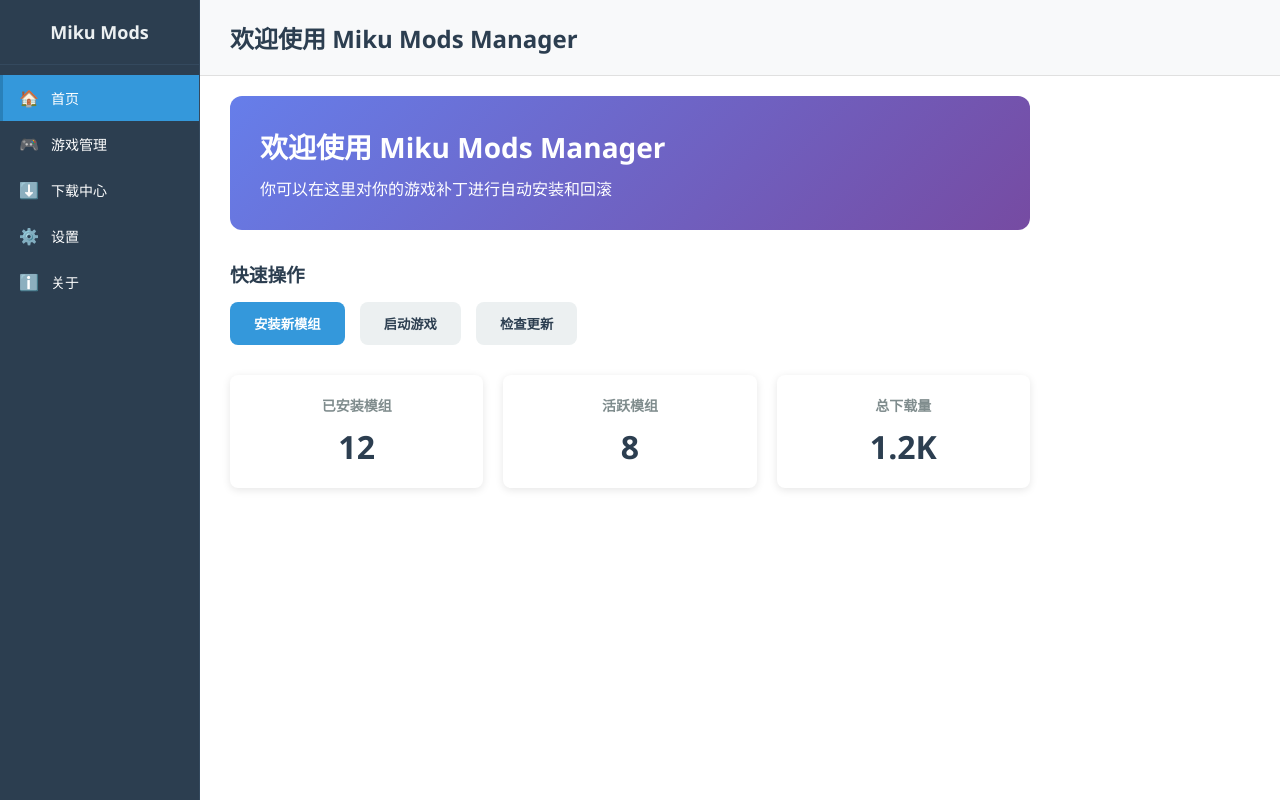
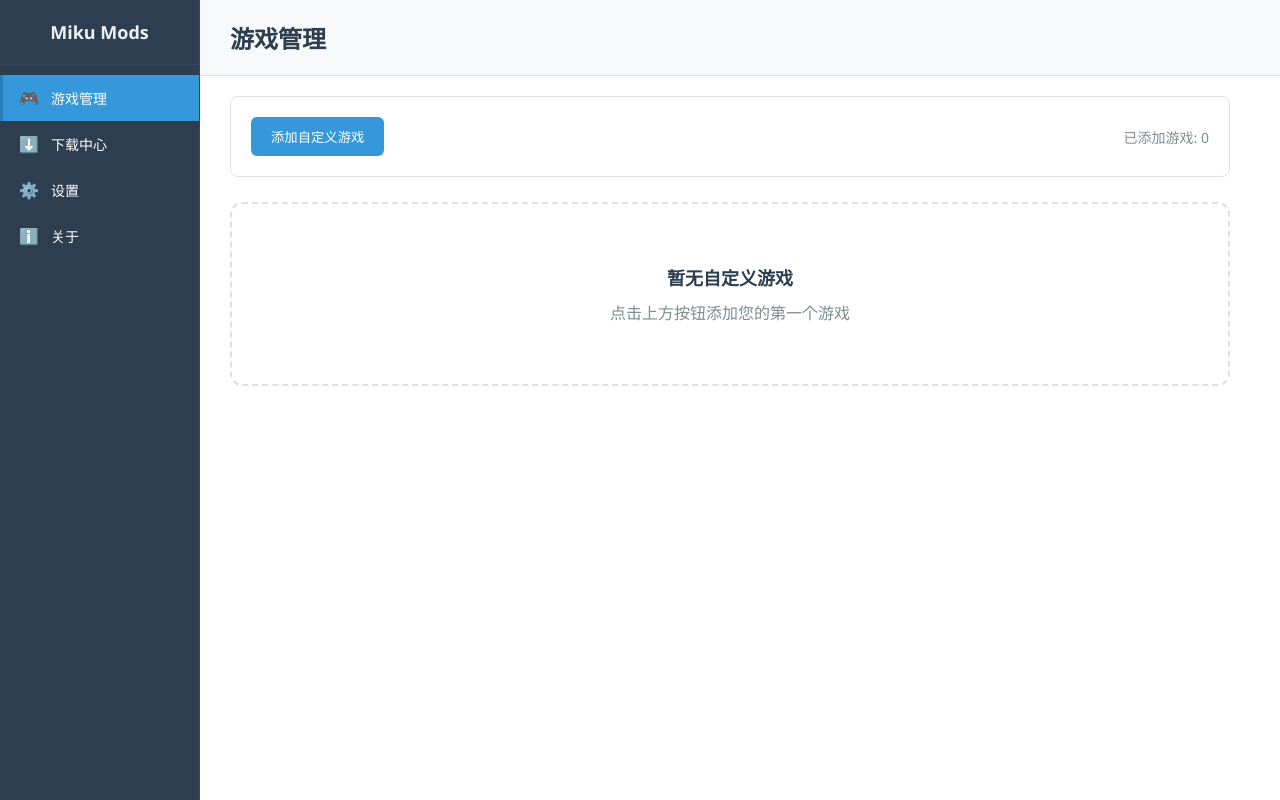
Before and after one commit to shshouse/MikuModManager, a Vue app: page / in a window 1280 px wide. Built offline with nearby package versions, Linux system fonts and the light colour scheme.

Commit message:
feat(mods): 重构游戏管理模块并移除首页功能
- 重构 ModsPanel 组件，增强游戏添加表单验证和用户体验
- 移除首页相关组件和路由配置
- 调整默认激活标签为游戏管理
- 更新 Tauri 对话框权限配置
- 添加游戏列表本地存储功能

```diff
--- a/src/App.vue
+++ b/src/App.vue
@@ -3,7 +3,7 @@ import { ref } from 'vue'
 import Sidebar from './components/Sidebar.vue'
 import ContentPanel from './components/ContentPanel.vue'
 
-const activeTab = ref('home')
+const activeTab = ref('mods')
 
 function handleTabChange(tab: string) {
   activeTab.value = tab
--- a/src/components/ContentPanel.vue
+++ b/src/components/ContentPanel.vue
@@ -1,5 +1,4 @@
 <script setup lang="ts">
-import HomePanel from './panels/HomePanel.vue'
 import ModsPanel from './panels/ModsPanel.vue'
 import DownloadPanel from './panels/DownloadPanel.vue'
 import SettingsPanel from './panels/SettingsPanel.vue'
@@ -11,7 +10,6 @@ const props = defineProps<{
 
 function getTitle(): string {
   const titles: Record<string, string> = {
-    home: '欢迎使用 Miku Mods Manager',
     mods: '游戏管理',
     download: '下载中心',
     settings: '应用设置',
@@ -28,8 +26,7 @@ function getTitle(): string {
     </div>
 
     <div class="content-body">
-      <HomePanel v-if="activeTab === 'home'" />
-      <ModsPanel v-else-if="activeTab === 'mods'" />
+      <ModsPanel v-if="activeTab === 'mods'" />
       <DownloadPanel v-else-if="activeTab === 'download'" />
       <SettingsPanel v-else-if="activeTab === 'settings'" />
       <AboutPanel v-else-if="activeTab === 'about'" />
--- a/src/components/Sidebar.vue
+++ b/src/components/Sidebar.vue
@@ -14,7 +14,6 @@ const emit = defineEmits<{
 }>()
 
 const menuItems: MenuItem[] = [
-  { id: 'home', label: '首页', icon: '🏠' },
   { id: 'mods', label: '游戏管理', icon: '🎮' },
   { id: 'download', label: '下载中心', icon: '⬇️' },
   { id: 'settings', label: '设置', icon: '⚙️' },
--- a/src/components/panels/HomePanel.vue
+++ /dev/null
@@ -1,126 +0,0 @@
-<script setup lang="ts">
-import { ref } from 'vue'
-
-const stats = ref({
-  installedMods: 12,
-  activeMods: 8,
-  totalDownloads: '1.2K'
-})
-</script>
-
-<template>
-  <div class="home-panel">
-    <div class="welcome-card">
-      <h2>欢迎使用 Miku Mods Manager</h2>
-      <p>你可以在这里对你的游戏补丁进行自动安装和回滚</p>
-    </div>
-
-    <div class="quick-actions">
-      <h3>快速操作</h3>
-      <div class="action-buttons">
-        <button class="action-btn primary">安装新模组</button>
-        <button class="action-btn secondary">启动游戏</button>
-        <button class="action-btn secondary">检查更新</button>
-      </div>
-    </div>
-
-    <div class="stats-grid">
-      <div class="stat-card">
-        <h4>已安装模组</h4>
-        <span class="stat-number">{{ stats.installedMods }}</span>
-      </div>
-      <div class="stat-card">
-        <h4>活跃模组</h4>
-        <span class="stat-number">{{ stats.activeMods }}</span>
-      </div>
-      <div class="stat-card">
-        <h4>总下载量</h4>
-        <span class="stat-number">{{ stats.totalDownloads }}</span>
-      </div>
-    </div>
-  </div>
-</template>
-
-<style scoped>
-.home-panel {
-  max-width: 800px;
-}
-
-.welcome-card {
-  background: linear-gradient(135deg, #667eea 0%, #764ba2 100%);
-  color: white;
-  padding: 30px;
-  border-radius: 12px;
-  margin-bottom: 30px;
-}
-
-.welcome-card h2 {
-  margin-bottom: 10px;
-  font-size: 28px;
-}
-
-.quick-actions {
-  margin-bottom: 30px;
-}
-
-.quick-actions h3 {
-  margin-bottom: 15px;
-  color: #2c3e50;
-}
-
-.action-buttons {
-  display: flex;
-  gap: 15px;
-  flex-wrap: wrap;
-}
-
-.action-btn {
-  padding: 12px 24px;
-  border: none;
-  border-radius: 8px;
-  font-weight: 600;
-  cursor: pointer;
-  transition: all 0.2s ease;
-}
-
-.action-btn.primary {
-  background-color: #3498db;
-  color: white;
-}
-
-.action-btn.secondary {
-  background-color: #ecf0f1;
-  color: #2c3e50;
-}
-
-.action-btn:hover {
-  transform: translateY(-2px);
-  box-shadow: 0 4px 12px rgba(0,0,0,0.15);
-}
-
-.stats-grid {
-  display: grid;
-  grid-template-columns: repeat(auto-fit, minmax(200px, 1fr));
-  gap: 20px;
-}
-
-.stat-card {
-  background: white;
-  padding: 20px;
-  border-radius: 8px;
-  box-shadow: 0 2px 8px rgba(0,0,0,0.1);
-  text-align: center;
-}
-
-.stat-card h4 {
-  color: #7f8c8d;
-  margin-bottom: 10px;
-  font-size: 14px;
-}
-
-.stat-number {
-  font-size: 32px;
-  font-weight: bold;
-  color: #2c3e50;
-}
-</style>
--- a/src/components/panels/ModsPanel.vue
+++ b/src/components/panels/ModsPanel.vue
@@ -1,11 +1,14 @@
 <script setup lang="ts">
-import { ref } from 'vue'
-import { invoke } from '@tauri-apps/api/core'
+import { ref, computed } from 'vue'
+import { open } from '@tauri-apps/plugin-dialog'
 
 interface CustomGame {
   id: string
   name: string
   directory: string
+  icon?: string
+  lastPlayed?: Date
+  playTime?: number
 }
 
 const games = ref<CustomGame[]>([])
@@ -14,45 +17,101 @@ const newGame = ref({
   name: '',
   directory: ''
 })
+const errors = ref({
+  name: '',
+  directory: ''
+})
+const isLoading = ref(false)
+
+const isFormValid = computed(() => {
+  return newGame.value.name.trim() &&
+         newGame.value.directory.trim() &&
+         !errors.value.name &&
+         !errors.value.directory
+})
 
 function showAddGameDialog() {
   showAddDialog.value = true
   newGame.value = { name: '', directory: '' }
+  errors.value = { name: '', directory: '' }
+}
+
+function validateName() {
+  const name = newGame.value.name.trim()
+  if (!name) {
+    errors.value.name = '游戏名称不能为空'
+  } else if (name.length < 2) {
+    errors.value.name = '游戏名称至少需要2个字符'
+  } else if (games.value.some(g => g.name.toLowerCase() === name.toLowerCase())) {
+    errors.value.name = '游戏名称已存在'
+  } else {
+    errors.value.name = ''
+  }
+}
+
+function validateDirectory() {
+  const directory = newGame.value.directory.trim()
+  if (!directory) {
+    errors.value.directory = '请选择游戏目录'
+  } else {
+    errors.value.directory = ''
+  }
 }
 
 async function selectDirectory() {
   try {
-    // Import the dialog API dynamically
-    const { open } = await import('@tauri-apps/plugin-dialog')
-
     const selected = await open({
+      multiple: false,
       directory: true,
-      multiple: false,
-      title: '选择游戏目录'
+      title: '选择游戏安装目录'
     })
 
-    if (selected && typeof selected === 'string') {
-      newGame.value.directory = selected
+    if (selected) {
+      newGame.value.directory = selected as string
+      validateDirectory()
+
+      // Auto-detect game name from directory if name is empty
+      if (!newGame.value.name.trim()) {
+        const dirName = (selected as string).split(/[/\\]/).pop() || ''
+        newGame.value.name = dirName
+        validateName()
+      }
+
     }
   } catch (error) {
-    console.error('Error selecting directory:', error)
-    // Fallback: allow manual input
-    const manualPath = prompt('请输入游戏目录路径:')
-    if (manualPath) {
-      newGame.value.directory = manualPath
-    }
+    console.error('Failed to open directory dialog:', error)
+    errors.value.directory = '无法打开目录选择器'
   }
 }
 
-function addGame() {
-  if (newGame.value.name && newGame.value.directory) {
+async function addGame() {
+  validateName()
+  validateDirectory()
+
+  if (!isFormValid.value) {
+    return
+  }
+
+  isLoading.value = true
+
+  try {
     const game: CustomGame = {
       id: Date.now().toString(),
-      name: newGame.value.name,
-      directory: newGame.value.directory
+      name: newGame.value.name.trim(),
+      directory: newGame.value.directory.trim(),
+      lastPlayed: undefined,
+      playTime: 0
     }
+
     games.value.push(game)
     showAddDialog.value = false
+
+    // Save to local storage or backend
+    saveGames()
+  } catch (error) {
+    console.error('Failed to add game:', error)
+  } finally {
+    isLoading.value = false
   }
 }
 
@@ -64,47 +123,122 @@ function removeGame(gameId: string) {
   const index = games.value.findIndex(g => g.id === gameId)
   if (index > -1) {
     games.value.splice(index, 1)
+    saveGames()
   }
 }
+
+
+function saveGames() {
+  // Save to localStorage for persistence
+  localStorage.setItem('customGames', JSON.stringify(games.value))
+}
+
+function loadGames() {
+  try {
+    const saved = localStorage.getItem('customGames')
+    if (saved) {
+      games.value = JSON.parse(saved)
+    }
+  } catch (error) {
+    console.error('Failed to load games:', error)
+  }
+}
+
+function formatDate(date: Date): string {
+  const now = new Date()
+  const diff = now.getTime() - new Date(date).getTime()
+  const days = Math.floor(diff / (1000 * 60 * 60 * 24))
+
+  if (days === 0) return '今天'
+  if (days === 1) return '昨天'
+  if (days < 7) return `${days}天前`
+
+  return new Date(date).toLocaleDateString('zh-CN')
+}
+
+function formatPlayTime(minutes: number): string {
+  if (minutes < 60) return `${minutes}分钟`
+
+  const hours = Math.floor(minutes / 60)
+  const remainingMinutes = minutes % 60
+
+  if (hours < 24) {
+    return remainingMinutes > 0 ? `${hours}小时${remainingMinutes}分钟` : `${hours}小时`
+  }
+
+  const days = Math.floor(hours / 24)
+  const remainingHours = hours % 24
+
+  return remainingHours > 0 ? `${days}天${remainingHours}小时` : `${days}天`
+}
+
+// Load games on component mount
+loadGames()
 </script>
 
 <template>
   <div class="mods-panel">
     <div class="panel-header">
-      <button class="btn-primary" @click="showAddGameDialog">添加自定义游戏</button>
+      <button class="btn-primary" @click="showAddGameDialog">
+        添加自定义游戏
+      </button>
+      <div class="stats">
+        <span class="stat-item">已添加游戏: {{ games.length }}</span>
+      </div>
     </div>
 
     <!-- Add Game Dialog -->
-    <div v-if="showAddDialog" class="dialog-overlay">
+    <div v-if="showAddDialog" class="dialog-overlay" @click.self="cancelAdd">
       <div class="dialog">
+        <div class="dialog-header">
           <h3>添加自定义游戏</h3>
+          <button class="close-btn" @click="cancelAdd">✕</button>
+        </div>
 
+        <div class="dialog-body">
           <div class="form-group">
-          <label>游戏名称:</label>
+            <label>游戏名称 <span class="required">*</span></label>
             <input
               v-model="newGame.name"
               type="text"
               placeholder="输入游戏名称..."
               class="form-input"
+              :class="{ error: errors.name }"
+              @blur="validateName"
+              @input="validateName"
             >
+            <div v-if="errors.name" class="error-message">{{ errors.name }}</div>
           </div>
 
           <div class="form-group">
-          <label>游戏目录:</label>
+            <label>游戏目录 <span class="required">*</span></label>
             <div class="directory-input">
               <input
                 v-model="newGame.directory"
                 type="text"
-              placeholder="选择游戏目录..."
+                placeholder="选择游戏安装目录..."
                 readonly
                 class="form-input"
+                :class="{ error: errors.directory }"
               >
-            <button @click="selectDirectory" class="btn-browse">浏览</button>
+              <button @click="selectDirectory" class="btn-browse">
+                📁 浏览
+              </button>
             </div>
+            <div v-if="errors.directory" class="error-message">{{ errors.directory }}</div>
+          </div>
+
         </div>
 
         <div class="dialog-actions">
-          <button @click="addGame" class="btn-primary">添加</button>
+          <button
+            @click="addGame"
+            class="btn-primary"
+            :disabled="!isFormValid || isLoading"
+          >
+            <span v-if="isLoading">添加中...</span>
+            <span v-else>✓ 添加游戏</span>
+          </button>
           <button @click="cancelAdd" class="btn-secondary">取消</button>
         </div>
       </div>
@@ -113,17 +247,37 @@ function removeGame(gameId: string) {
     <!-- Games List -->
     <div class="games-list">
       <div v-if="games.length === 0" class="empty-state">
-        <p>暂无自定义游戏，点击上方按钮添加游戏</p>
+        <h3>暂无自定义游戏</h3>
+        <p>点击上方按钮添加您的第一个游戏</p>
       </div>
 
       <div v-for="game in games" :key="game.id" class="game-item">
+        <div class="game-icon">
+          <span v-if="!game.icon">🎮</span>
+          <img v-else :src="game.icon" :alt="game.name">
+        </div>
+
         <div class="game-info">
           <h3>{{ game.name }}</h3>
-          <p class="game-directory">{{ game.directory }}</p>
+          <p class="game-directory">📁 {{ game.directory }}</p>
+          <div class="game-meta">
+            <span v-if="game.lastPlayed" class="last-played">
+              上次游玩: {{ formatDate(game.lastPlayed) }}
+            </span>
+            <span v-if="game.playTime" class="play-time">
+              游玩时间: {{ formatPlayTime(game.playTime) }}
+            </span>
+          </div>
         </div>
 
         <div class="game-actions">
-          <button class="btn-danger" @click="removeGame(game.id)">删除</button>
+          <button
+            class="btn-danger"
+            @click="removeGame(game.id)"
+            title="删除游戏"
+          >
+            🗑️ 删除
+          </button>
         </div>
       </div>
     </div>
@@ -132,27 +286,56 @@ function removeGame(gameId: string) {
 
 <style scoped>
 .mods-panel {
-  max-width: 800px;
+  max-width: 1000px;
 }
 
 .panel-header {
   display: flex;
-  gap: 15px;
-  margin-bottom: 20px;
+  justify-content: space-between;
+  align-items: center;
+  margin-bottom: 25px;
+  padding: 20px;
+  background: white;
+  border-radius: 8px;
+  border: 1px solid #e0e0e0;
 }
 
-.btn-primary, .btn-secondary, .btn-danger {
+.btn-icon {
+  margin-right: 8px;
+}
+
+.stats {
+  display: flex;
+  gap: 20px;
+}
+
+.stat-item {
+  color: #7f8c8d;
+  font-size: 14px;
+  font-weight: 500;
+}
+
+.btn-primary, .btn-secondary, .btn-danger, .btn-launch {
   padding: 10px 20px;
   border: none;
   border-radius: 6px;
   font-weight: 500;
   cursor: pointer;
   transition: all 0.2s ease;
+  display: inline-flex;
+  align-items: center;
+  gap: 6px;
 }
 
 .btn-primary {
   background-color: #3498db;
   color: white;
+}
+
+.btn-primary:disabled {
+  background-color: #bdc3c7;
+  cursor: not-allowed;
+  transform: none;
 }
 
 .btn-secondary {
@@ -167,6 +350,13 @@ function removeGame(gameId: string) {
   font-size: 12px;
 }
 
+.btn-launch {
+  background-color: #27ae60;
+  color: white;
+  padding: 8px 16px;
+  font-size: 12px;
+}
+
 .btn-browse {
   padding: 8px 15px;
   background-color: #95a5a6;
@@ -175,9 +365,10 @@ function removeGame(gameId: string) {
   border-radius: 4px;
   cursor: pointer;
   font-weight: 500;
+  white-space: nowrap;
 }
 
-.btn-primary:hover, .btn-secondary:hover, .btn-danger:hover, .btn-browse:hover {
+.btn-primary:not(:disabled):hover, .btn-secondary:hover, .btn-danger:hover, .btn-launch:hover, .btn-browse:hover {
   transform: translateY(-1px);
   box-shadow: 0 2px 8px rgba(0,0,0,0.2);
 }
@@ -188,43 +379,96 @@ function removeGame(gameId: string) {
   left: 0;
   right: 0;
   bottom: 0;
-  background-color: rgba(0, 0, 0, 0.5);
+  background-color: rgba(0, 0, 0, 0.6);
   display: flex;
   align-items: center;
   justify-content: center;
   z-index: 1000;
+  backdrop-filter: blur(2px);
 }
 
 .dialog {
   background: white;
-  border-radius: 8px;
-  padding: 30px;
-  width: 400px;
+  border-radius: 12px;
+  width: 500px;
   max-width: 90vw;
+  max-height: 90vh;
+  overflow: hidden;
+  box-shadow: 0 10px 30px rgba(0,0,0,0.3);
 }
 
-.dialog h3 {
-  margin: 0 0 20px 0;
+.dialog-header {
+  display: flex;
+  justify-content: space-between;
+  align-items: center;
+  padding: 20px 25px;
+  border-bottom: 1px solid #e0e0e0;
+  background: #f8f9fa;
+}
+
+.dialog-header h3 {
+  margin: 0;
+  color: #2c3e50;
+  font-size: 18px;
+}
+
+.close-btn {
+  background: none;
+  border: none;
+  font-size: 18px;
+  cursor: pointer;
+  color: #7f8c8d;
+  padding: 5px;
+  border-radius: 4px;
+  transition: all 0.2s ease;
+}
+
+.close-btn:hover {
+  background: #e0e0e0;
   color: #2c3e50;
 }
 
+.dialog-body {
+  padding: 25px;
+}
+
 .form-group {
-  margin-bottom: 15px;
+  margin-bottom: 20px;
 }
 
 .form-group label {
   display: block;
-  margin-bottom: 5px;
+  margin-bottom: 8px;
   color: #34495e;
-  font-weight: 500;
+  font-weight: 600;
+  font-size: 14px;
+}
+
+.required {
+  color: #e74c3c;
+}
+
+.optional {
+  color: #7f8c8d;
+  font-weight: normal;
 }
 
 .form-input {
   width: 100%;
-  padding: 10px;
-  border: 1px solid #ddd;
-  border-radius: 4px;
+  padding: 12px;
+  border: 2px solid #e0e0e0;
+  border-radius: 6px;
   font-size: 14px;
+  transition: border-color 0.2s ease;
+}
+
+.form-input:focus {
+  outline: none;
+  border-color: #3498db;
+}
+
+.form-input.error {
+  border-color: #e74c3c;
 }
 
 .directory-input {
@@ -236,11 +480,27 @@ function removeGame(gameId: string) {
   flex: 1;
 }
 
+.error-message {
+  color: #e74c3c;
+  font-size: 12px;
+  margin-top: 5px;
+  font-weight: 500;
+}
+
+.help-text {
+  color: #7f8c8d;
+  font-size: 12px;
+  margin-top: 5px;
+  line-height: 1.4;
+}
+
 .dialog-actions {
   display: flex;
-  gap: 10px;
+  gap: 12px;
   justify-content: flex-end;
-  margin-top: 20px;
+  padding: 20px 25px;
+  border-top: 1px solid #e0e0e0;
+  background: #f8f9fa;
 }
 
 .games-list {
@@ -251,38 +511,95 @@ function removeGame(gameId: string) {
 
 .empty-state {
   text-align: center;
-  padding: 40px 20px;
+  padding: 60px 20px;
+  background: white;
+  border-radius: 12px;
+  border: 2px dashed #e0e0e0;
+}
+
+.empty-icon {
+  font-size: 48px;
+  margin-bottom: 15px;
+}
+
+.empty-state h3 {
+  color: #2c3e50;
+  margin: 0 0 10px 0;
+  font-size: 18px;
+}
+
+.empty-state p {
   color: #7f8c8d;
-  background: white;
-  border-radius: 8px;
-  border: 1px solid #e0e0e0;
+  margin: 0;
 }
 
 .game-item {
   background: white;
   border: 1px solid #e0e0e0;
-  border-radius: 8px;
+  border-radius: 12px;
   padding: 20px;
   display: flex;
-  justify-content: space-between;
   align-items: center;
+  gap: 20px;
+  transition: all 0.2s ease;
+}
+
+.game-item:hover {
+  border-color: #3498db;
+  box-shadow: 0 2px 8px rgba(52, 152, 219, 0.1);
+}
+
+.game-icon {
+  width: 48px;
+  height: 48px;
+  display: flex;
+  align-items: center;
+  justify-content: center;
+  background: #f8f9fa;
+  border-radius: 8px;
+  font-size: 24px;
+}
+
+.game-icon img {
+  width: 100%;
+  height: 100%;
+  object-fit: cover;
+  border-radius: 8px;
+}
+
+.game-info {
+  flex: 1;
 }
 
 .game-info h3 {
-  margin: 0 0 5px 0;
+  margin: 0 0 8px 0;
   color: #2c3e50;
+  font-size: 16px;
 }
 
 .game-directory {
   color: #7f8c8d;
   font-size: 12px;
-  margin: 0;
-  font-family: monospace;
+  margin: 4px 0;
+  font-family: 'Consolas', 'Monaco', monospace;
+  word-break: break-all;
+}
+
+.game-meta {
+  display: flex;
+  gap: 15px;
+  margin-top: 8px;
+}
+
+.last-played, .play-time {
+  color: #95a5a6;
+  font-size: 11px;
+  font-weight: 500;
 }
 
 .game-actions {
   display: flex;
   align-items: center;
-  gap: 15px;
+  gap: 10px;
 }
 </style>
```
Also changed, not shown: src-tauri/capabilities/default.json (+6 -1 lines), src-tauri/tauri.conf.json (+0 -10 lines). Lines whose indentation alone changed are shown as unchanged.
